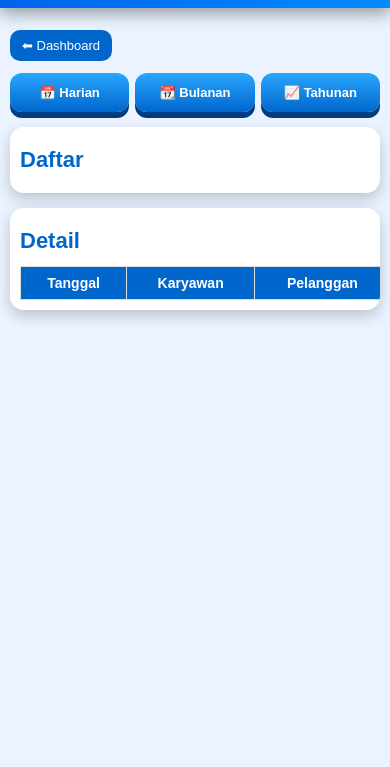
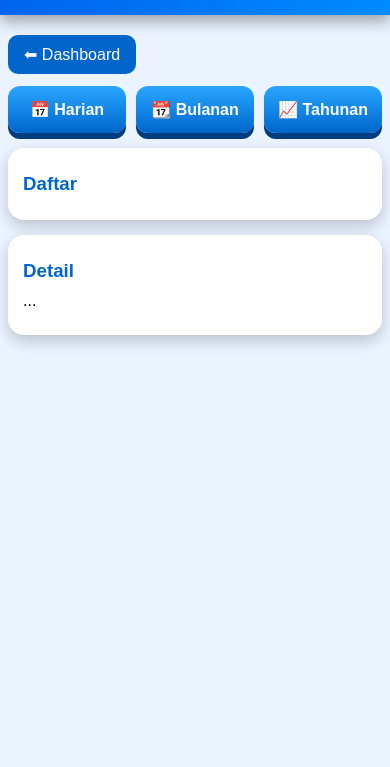
Before and after one commit to ayudithea/Konter_ayudithea, a plain HTML site: page pendapatan.html in a window 390 px wide. Shown: the part 77-844 px from the top of the page. Drawn offline with Linux system fonts and the light colour scheme; no server answers.

Commit message:
Improve responsiveness and layout in pendapatan.html
Refactor CSS styles for responsiveness and layout improvements. Added a table-responsive class to enhance table display on smaller screens.

```diff
--- a/pendapatan.html
+++ b/pendapatan.html
@@ -49,86 +49,45 @@ cursor:pointer;
 .item:hover{
 background:#eef6ff;
 }
- /* ===========================
-   MODE HP
-=========================== */
+.table-responsive{
+    width:100%;
+    overflow-x:auto;
+    -webkit-overflow-scrolling:touch;
+}
+
+.table-responsive table{
+    min-width:850px;
+}
 @media (max-width:768px){
 
 .container{
-    padding:10px;
-}
-
-.tabs{
-    gap:6px;
-}
-
-.tab{
-    padding:12px 6px;
-    font-size:13px;
-}
-
-.back{
-    padding:8px 12px;
-    font-size:13px;
+    padding:8px;
 }
 
 .list,
 .detail{
-    padding:10px;
-    border-radius:14px;
+    width:100%;
+    overflow:hidden;
 }
 
-.judul{
-    padding:12px;
-    font-size:15px;
-}
-
-.item{
-    padding:12px;
-    font-size:14px;
-}
-
-/* Ringkasan */
-#ringkasan{
-    font-size:15px;
-    line-height:1.8;
-    margin-bottom:12px;
-}
-
-/* Tabel bisa digeser */
-.detail{
+.table-responsive{
+    width:100%;
     overflow-x:auto;
 }
 
-table{
-    min-width:700px;
-    font-size:13px;
+.table-responsive table{
+    min-width:850px;
 }
 
-th,
-td{
-    padding:8px 6px;
+th,td{
     white-space:nowrap;
+    font-size:12px;
+    padding:7px;
 }
 
-/* Kolom produk boleh turun */
 td:nth-child(4){
+    min-width:180px;
     white-space:normal;
-    min-width:160px;
-}
-
-/* Judul */
-h3{
-    font-size:22px;
-}
-
-/* Header */
-header h1{
-    font-size:28px;
-}
-
-header p{
-    font-size:14px;
 }
 
 }
@@ -152,10 +111,11 @@ header p{
 <div class="detail" style="margin-top:15px">
 <h3 id="judulDetail">Detail</h3>
 <div id="ringkasan"></div>
+<div class="table-responsive">
 <table>
-<thead><tr><th>Tanggal</th><th>Karyawan</th><th>Pelanggan</th><th>Produk</th><th>Total</th><th>Pengeluaran</th></tr></thead>
-<tbody id="tbody"></tbody>
+...
 </table>
+</div>
 </div>
 </div>
 
```
